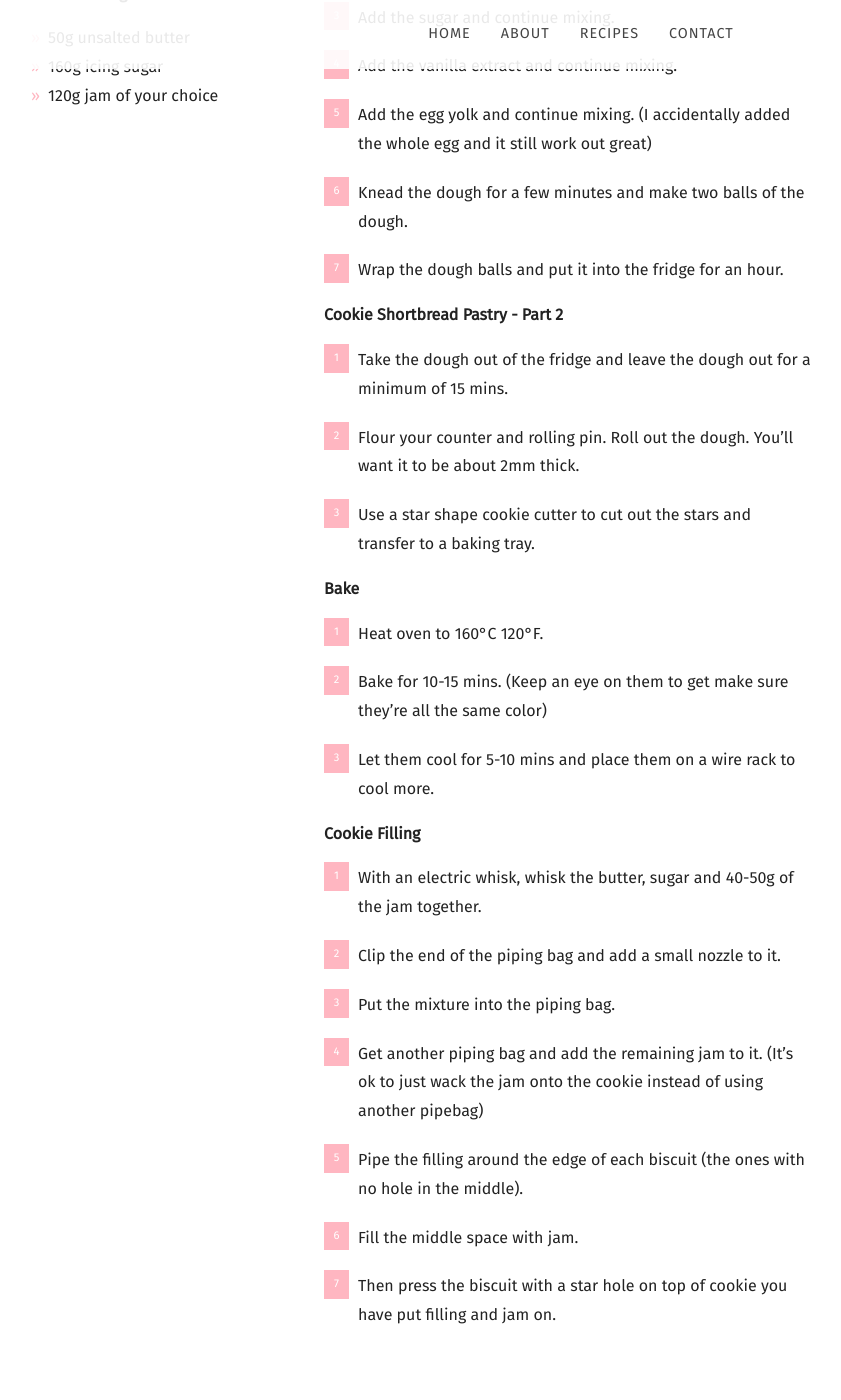
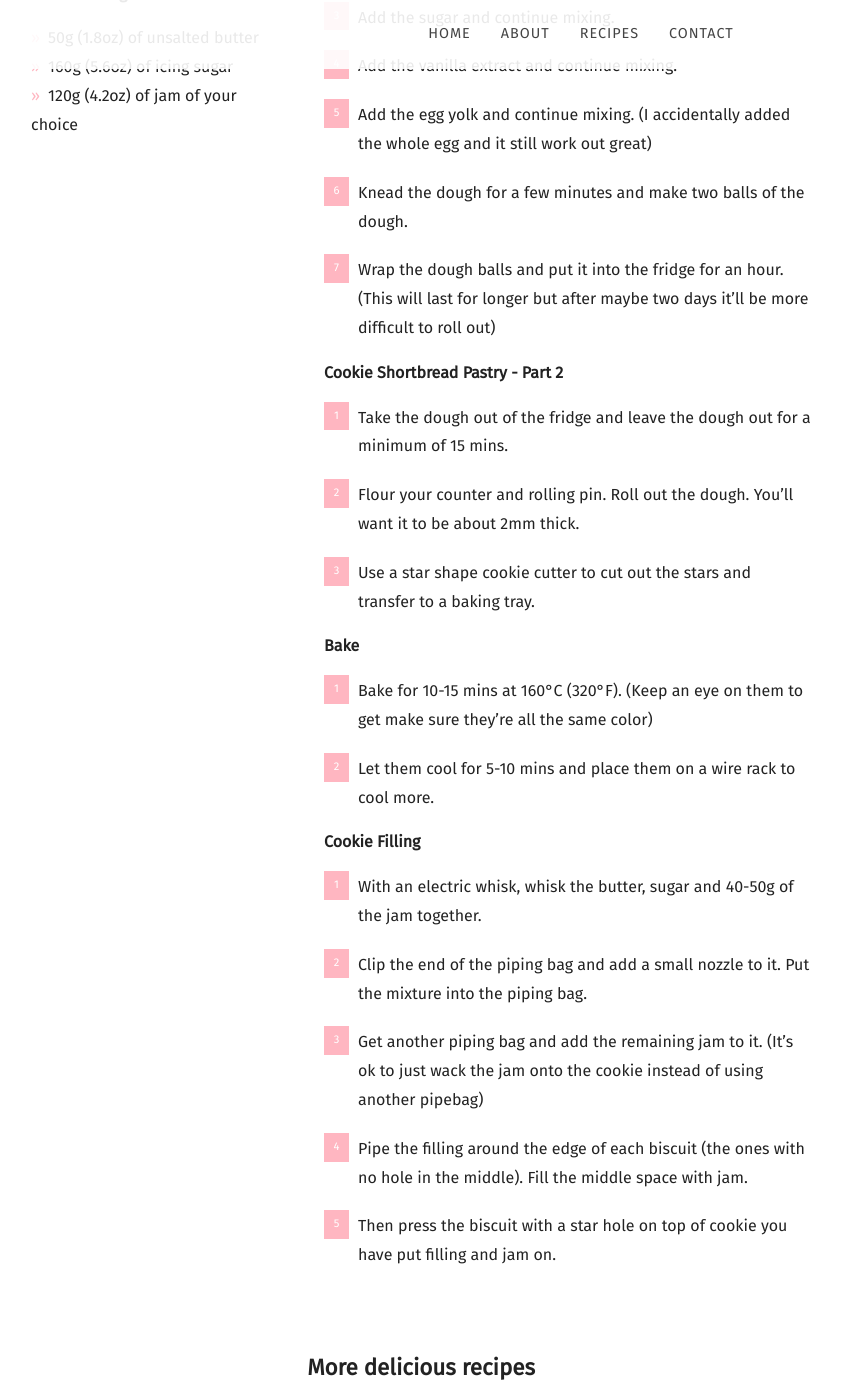
Before and after one commit to mcginleyireland/irishbaking.github.io, a Jekyll site: the page built from _posts/2020-10-17-christmas-jam-star-cookies.md, in a window 1280 px wide and 1400 px high, scrolled down 2993 px. Shown: the whole window, without its empty margins (59-900 px from the left). Built offline with Jekyll 4.4.1, drawn with Linux system fonts in a browser that asks for light colours; nearby versions of some CDN libraries; some web fonts are replaced; some of the changed text lies outside the part shown.

Commit message:
Updating the recipe of the christmas cookies.

```diff
--- a/_posts/2020-10-17-christmas-jam-star-cookies.md
+++ b/_posts/2020-10-17-christmas-jam-star-cookies.md
@@ -12,17 +12,17 @@ recipe:
   ingredients_markdown: |-
     **Cookie Shortbread**
 
-    * 175g unsalted butter
-    * 250g plain flour
-    * 100g icing sugar
-    * 1 tbs vanilla extract
+    * 250g (8.8oz) of plain flour
+    * 175g (6.2oz) of unsalted butter
+    * 100g (3.5oz) of icing sugar
+    * 1 tbs of vanilla extract
     * 1 egg yoke
 
     **Cookie Filling**
 
-    * 50g unsalted butter
-    * 160g icing sugar
-    * 120g jam of your choice
+    * 50g (1.8oz) of unsalted butter
+    * 160g (5.6oz) of icing sugar
+    * 120g (4.2oz) of jam of your choice
   directions_markdown: |-
     **Cookie Shortbread Pastry - Part 1**
 
@@ -32,7 +32,7 @@ recipe:
     4. Add the vanilla extract and continue mixing.
     5. Add the egg yolk and continue mixing. (I accidentally added the whole egg and it still work out great)
     6. Knead the dough for a few minutes and make two balls of the dough.
-    7. Wrap the dough balls and put it into the fridge for an hour.
+    7. Wrap the dough balls and put it into the fridge for an hour. (This will last for longer but after maybe two days it'll be more difficult to roll out)
 
     **Cookie Shortbread Pastry - Part 2**
 
@@ -42,19 +42,16 @@ recipe:
 
     **Bake**
 
-    1. Heat oven to 160°C 120°F.
-    2. Bake for 10-15 mins. (Keep an eye on them to get make sure they're all the same color)
-    3. Let them cool for 5-10 mins and place them on a wire rack to cool more.
+    1. Bake for 10-15 mins at 160°C (320°F). (Keep an eye on them to get make sure they're all the same color)
+    2. Let them cool for 5-10 mins and place them on a wire rack to cool more.
 
     **Cookie Filling**
 
     1. With an electric whisk, whisk the butter, sugar and 40-50g of the jam together.
-    2. Clip the end of the piping bag and add a small nozzle to it.
-    3. Put the mixture into the piping bag.
-    4. Get another piping bag and add the remaining jam to it. (It's ok to just wack the jam onto the cookie instead of using another pipebag)
-    5. Pipe the filling around the edge of each biscuit (the ones with no hole in the middle).
-    6. Fill the middle space with jam.
-    7. Then press the biscuit with a star hole on top of cookie you have put filling and jam on.
+    2. Clip the end of the piping bag and add a small nozzle to it. Put the mixture into the piping bag.
+    3. Get another piping bag and add the remaining jam to it. (It's ok to just wack the jam onto the cookie instead of using another pipebag)
+    4. Pipe the filling around the edge of each biscuit (the ones with no hole in the middle). Fill the middle space with jam.
+    5. Then press the biscuit with a star hole on top of cookie you have put filling and jam on.
 
 ---
 These Christmas Cookie look great and taste great. A little bit of work for something that will honestly be gone in minutes! Put the kettle on these are going to be good.
```
